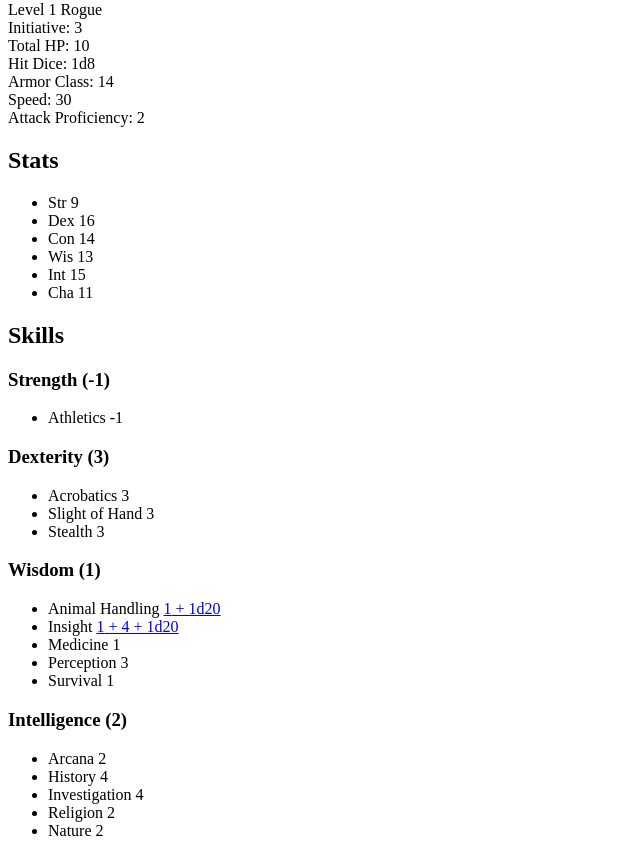
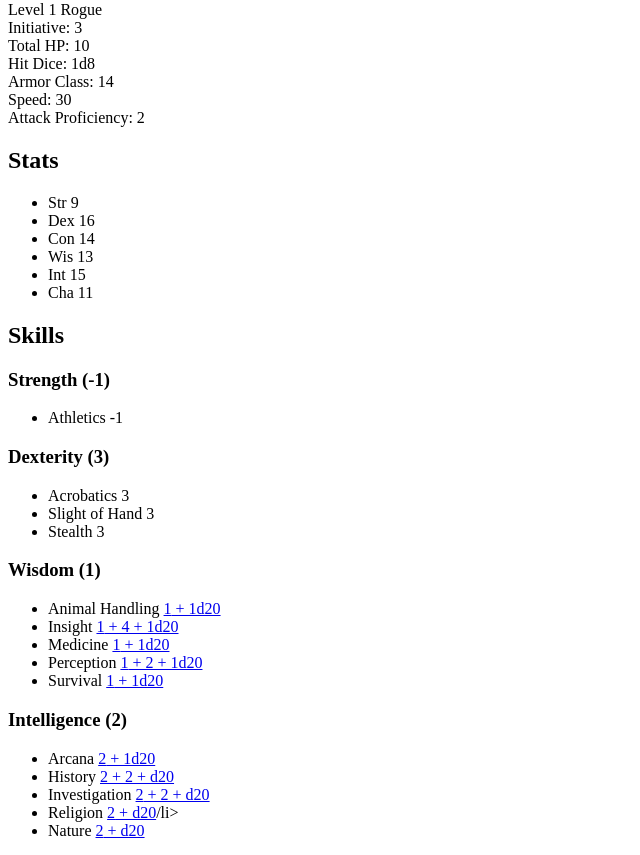
Before and after one commit to prowe/Keero, a website with bundled scripts: page index.html in a window 1280 px wide. Shown: the part 79-934 px from the top of the page, without its empty margins (0-640 px from the left). Built offline with nearby package versions, Linux system fonts and the light colour scheme.

Commit message:
adding roll support

```diff
--- a/index.html
+++ b/index.html
@@ -47,17 +47,17 @@
         <ul>
             <li>Animal Handling <a href="#" class="roll-expression"><span data-populate-modifier="wis"></span> + 1d20</a></li>
             <li>Insight <a href="#" class="roll-expression"><span data-populate-modifier="wis"></span> + 4 + 1d20</a></li>
-            <li>Medicine <span data-populate-modifier="wis"></span></li>
-            <li>Perception <script>document.write(getAbilityModifier('wis') + 2)</script></li>
-            <li>Survival <span data-populate-modifier="wis"></span></li>
+            <li>Medicine <a href="#" class="roll-expression"><span data-populate-modifier="wis"></span> + 1d20</a></li>
+            <li>Perception <a href="#" class="roll-expression"><span data-populate-modifier="wis"></span> + 2 + 1d20</a></li>
+            <li>Survival <a href="#" class="roll-expression"><span data-populate-modifier="wis"></span> + 1d20</a></li>
         </ul>
         <h3>Intelligence (<span data-populate-modifier="int"></span>)</h3>
         <ul>
-            <li>Arcana <span data-populate-modifier="int"></span></li>
-            <li>History <script>document.write(getAbilityModifier('int') + 2)</script></li>
-            <li>Investigation <script>document.write(getAbilityModifier('int') + 2)</script></li>
-            <li>Religion <span data-populate-modifier="int"></span></li>
-            <li>Nature <span data-populate-modifier="int"></span></li>
+            <li>Arcana <a href="#" class="roll-expression"><span data-populate-modifier="int"></span> + 1d20</a></li>
+            <li>History <a href="#" class="roll-expression"><span data-populate-modifier="int"></span> + 2 + d20</a></li>
+            <li>Investigation <a href="#" class="roll-expression"><span data-populate-modifier="int"></span> + 2 + d20</a></li>
+            <li>Religion <a href="#" class="roll-expression"><span data-populate-modifier="int"></span> + d20</a>/li>
+            <li>Nature <a href="#" class="roll-expression"><span data-populate-modifier="int"></span> + d20</a></li>
         </ul>
         <h3>Charisma (<span data-populate-modifier="cha"></span>)</h3>
         <ul>
```
